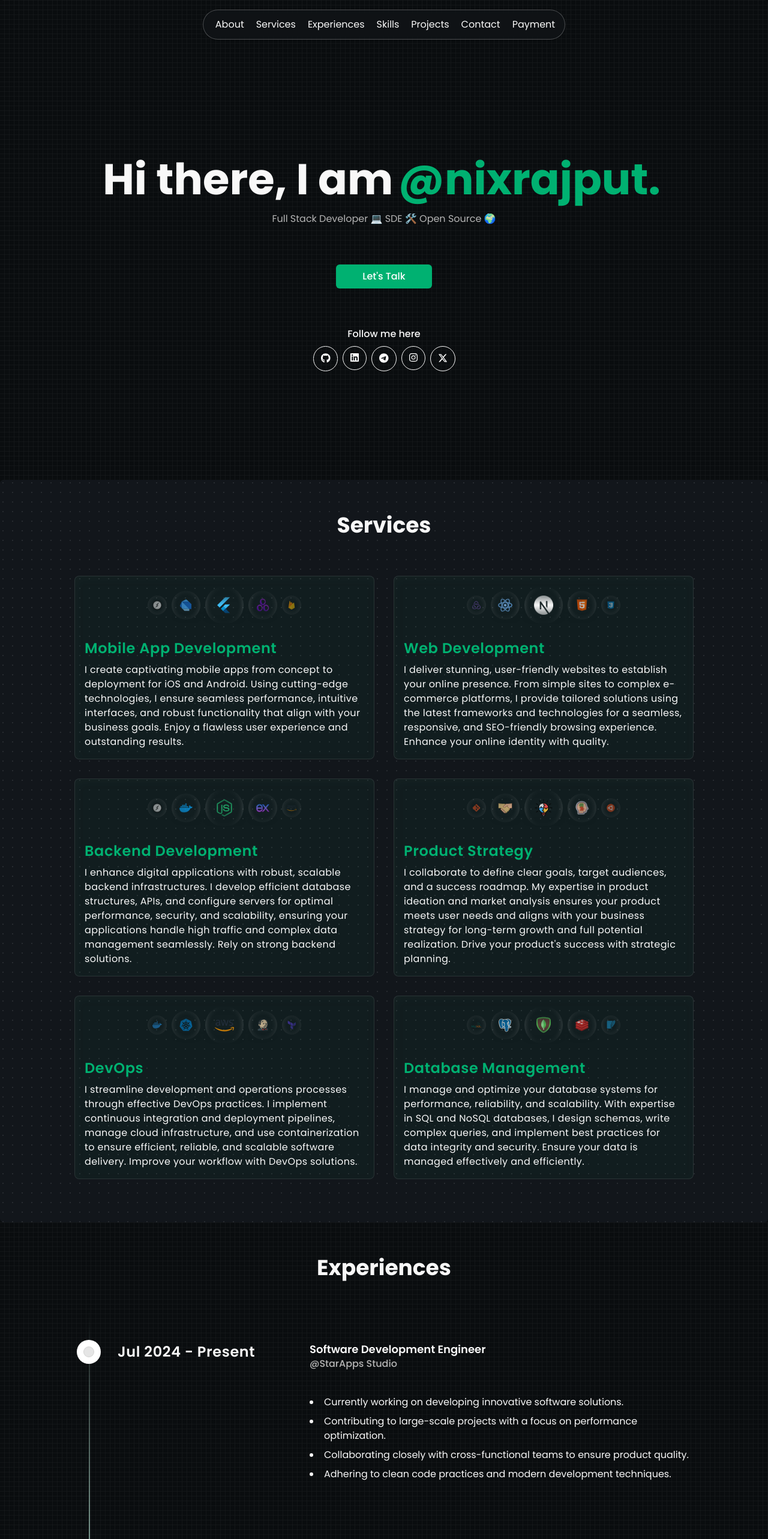
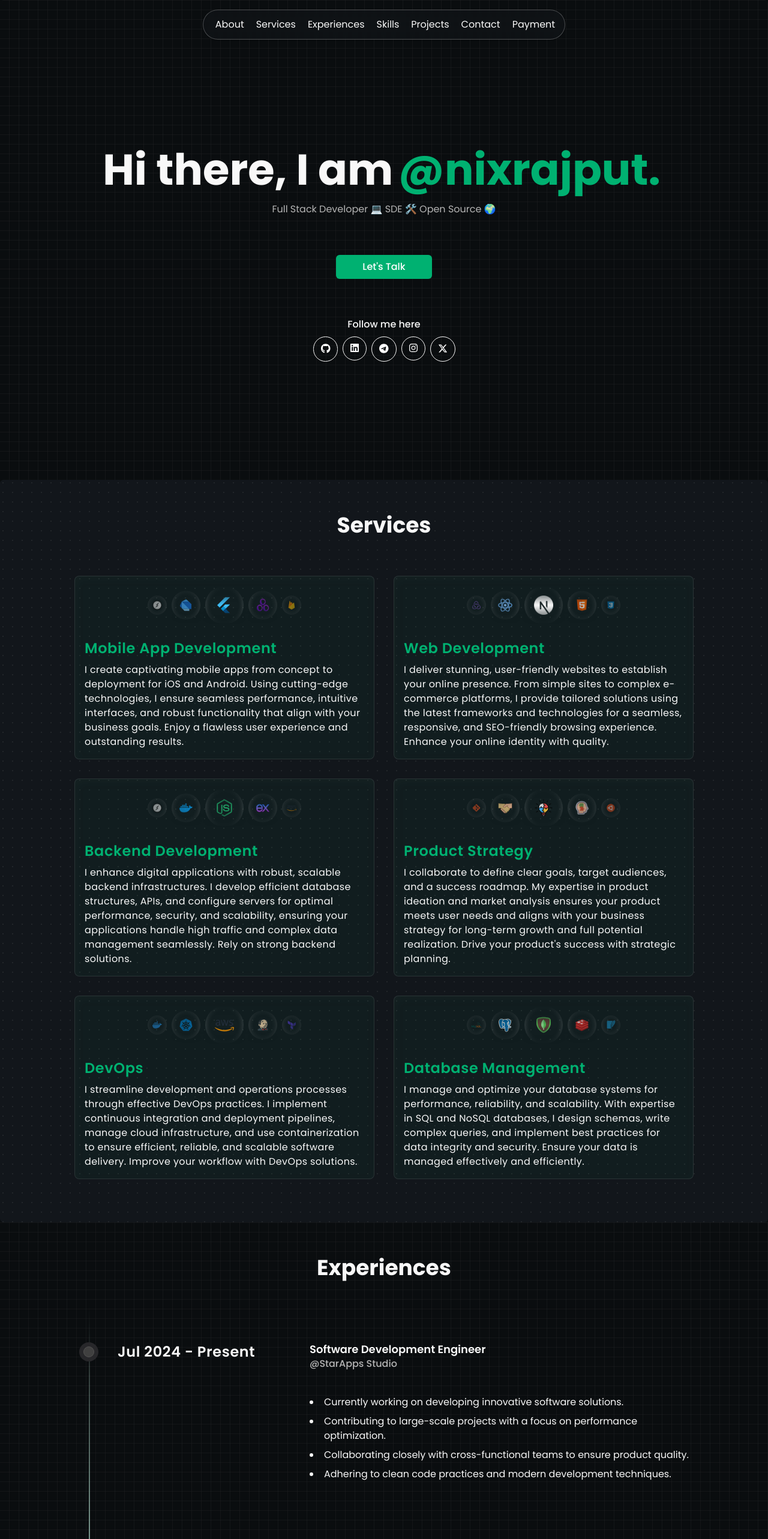
Before and after one commit to digi-kraken206/portfolio-nextjs-web, a Next.js app: page / in a window 1280 px wide. Shown: the top 2566 px of the page at 60% size. Built offline with nearby package versions, Linux system fonts and the light colour scheme; what tailwindcss-debug-screens would draw is missing.

Commit message:
UI Updates and Fixes

```diff
--- a/src/components/common/timeline.tsx
+++ b/src/components/common/timeline.tsx
@@ -2,7 +2,6 @@
 
 import { TimelineEntry } from "@/types";
 import {
-  useMotionValueEvent,
   useScroll,
   useTransform,
   motion,
@@ -34,16 +33,16 @@ export const Timeline = ({ data }: { data: TimelineEntry[] }) => {
       <div ref={ref} className="relative max-w-7xl mx-auto">
         {data.map((item, index) => (
           <div key={index} className="flex justify-start pt-20 pb-10">
-            <div className="sticky flex flex-col md:flex-row z-40 items-center top-20 self-start max-w-xs lg:max-w-sm md:w-full">
-              <div className="h-10 absolute left-3 md:left-3 w-10 rounded-full bg-white dark:bg-black flex items-center justify-center">
-                <div className="h-4 w-4 rounded-full bg-neutral-200 dark:bg-neutral-800 border border-neutral-300 dark:border-neutral-700 p-2" />
+            <div className="sticky flex flex-col md:flex-row z-40 items-center top-20 lg:top-20 self-start max-w-xs lg:max-w-sm md:w-full">
+              <div className="h-6 w-6 lg:h-8 lg:w-8 absolute left-5 lg:left-4 rounded-full bg-zinc-800 dark:bg-zinc-800 flex items-center justify-center">
+                <div className="h-3 w-3 lg:h-4 lg:w-4 p-1 lg:p-2 rounded-full bg-neutral-700 dark:bg-neutral-700 border border-neutral-600 dark:border-neutral-700" />
               </div>
               <h3 className="hidden md:block text-lg lg:text-xl xl:text-2xl font-semibold text-[var(--textColor)] dark:text-[var(--textColor)] md:pl-20 tracking-wide">
                 {item.title}
               </h3>
             </div>
 
-            <div className="relative pl-20 pr-4 md:pl-4 w-full">
+            <div className="relative pl-16 pr-4 md:pl-4 w-full">
               <h3 className="md:hidden block text-2xl mb-4 text-left font-bold text-neutral-500 dark:text-neutral-500">
                 {item.title}
               </h3>
@@ -53,7 +52,7 @@ export const Timeline = ({ data }: { data: TimelineEntry[] }) => {
         ))}
 
         <div
-          style={{ height: (height - 20) + "px" }}
+          style={{ height: height - 20 + "px" }}
           className="absolute md:left-8 left-8 top-0 overflow-hidden w-[2px] bg-[linear-gradient(to_bottom,var(--tw-gradient-stops))] from-transparent from-[0%] via-neutral-200 dark:via-neutral-700 to-transparent to-[99%] [mask-image:linear-gradient(to_bottom,transparent_0%,black_10%,black_90%,transparent_100%)] "
         >
           <motion.div
--- a/src/components/home/Section1.tsx
+++ b/src/components/home/Section1.tsx
@@ -11,10 +11,10 @@ import TalkButton from "./ui/TalkButton";
 const HomeSection1 = ({ id }: Readonly<{ id: string }>) => {
   return (
     <ResponsiveBox
-      classNames="dark:bg-[var(--bgColor)] bg-[var(--bgColor)] dark:bg-grid-small-white/[0.2] bg-grid-small-white/[0.2] min-h-screen items-center justify-center relative overflow-hidden rounded-md"
+      classNames="dark:bg-[var(--bgColor)] bg-[var(--bgColor)] dark:bg-grid-white/[0.1] bg-grid-white/[0.1] min-h-screen items-center justify-center relative overflow-hidden rounded-md"
       id={id}
     >
-      <ConstrainedBox classNames="px-4 py-8 pt-24 z-20 items-center justify-center">
+      <ConstrainedBox classNames="px-4 py-8 pt-16 z-20 items-center justify-center">
         <Column classNames="w-full items-center justify-center">
           <div className="inline-flex items-center">
             <p className="text-2xl/normal sm:text-3xl/normal md:text-5xl/normal lg:text-6xl/normal xl:text-7xl/normal dark:text-[var(--textColor)] text-[var(--textColor)] font-bold text-center">
--- a/src/components/home/Section2.tsx
+++ b/src/components/home/Section2.tsx
@@ -7,7 +7,7 @@ import services from "@/data/services";
 const HomeSection2 = ({ id }: { id: string }) => {
   return (
     <ResponsiveBox
-      classNames="dark:bg-[var(--dialogColor)] bg-[var(--dialogColor)] min-h-screen items-center justify-center dark:bg-dot-white/[0.2] bg-dot-white/[0.2] rounded-md"
+      classNames="dark:bg-[var(--dialogColor)] bg-[var(--dialogColor)] min-h-screen items-center justify-center dark:bg-dot-white/[0.15] bg-dot-white/[0.15] rounded-md"
       id={id}
     >
       <ConstrainedBox classNames="p-4 py-16 z-20">
--- a/src/components/home/Section3.tsx
+++ b/src/components/home/Section3.tsx
@@ -8,7 +8,7 @@ import experiences from "@/data/experiences";
 const HomeSection3 = ({ id }: { id: string }) => {
   return (
     <ResponsiveBox
-      classNames="dark:bg-[var(--bgColor)] bg-[var(--bgColor)] dark:bg-grid-small-white/[0.2] bg-grid-small-white/[0.2] min-h-screen items-center justify-center"
+      classNames="dark:bg-[var(--bgColor)] bg-[var(--bgColor)] dark:bg-grid-white/[0.1] bg-grid-white/[0.1] min-h-screen items-center justify-center"
       id={id}
     >
       <ConstrainedBox classNames="p-4 py-16">
--- a/src/components/home/Section4.tsx
+++ b/src/components/home/Section4.tsx
@@ -8,7 +8,7 @@ import skills from "@/data/skills";
 const HomeSection4 = ({ id }: { id: string }) => {
   return (
     <ResponsiveBox
-      classNames="dark:bg-[var(--dialogColor)] bg-[var(--dialogColor)] min-h-screen items-center justify-center dark:bg-dot-white/[0.2] bg-dot-white/[0.2]"
+      classNames="dark:bg-[var(--dialogColor)] bg-[var(--dialogColor)] min-h-screen items-center justify-center dark:bg-dot-white/[0.15] bg-dot-white/[0.15]"
       id={id}
     >
       <ConstrainedBox classNames="p-4 py-16">
--- a/src/components/home/Section5.tsx
+++ b/src/components/home/Section5.tsx
@@ -7,7 +7,7 @@ import projects from "@/data/projects";
 const HomeSection5 = ({ id }: { id: string }) => {
   return (
     <ResponsiveBox
-      classNames="dark:bg-[var(--bgColor)] bg-[var(--bgColor)] dark:bg-grid-small-white/[0.2] bg-grid-small-white/[0.2] min-h-screen items-center justify-center"
+      classNames="dark:bg-[var(--bgColor)] bg-[var(--bgColor)] dark:bg-grid-white/[0.1] bg-grid-white/[0.1] min-h-screen items-center justify-center"
       id={id}
     >
       <ConstrainedBox classNames="p-4 py-16">
--- a/src/components/home/Section6.tsx
+++ b/src/components/home/Section6.tsx
@@ -9,7 +9,7 @@ import socialLinks from "@/data/socialLinks";
 const HomeSection6 = ({ id }: { id: string }) => {
   return (
     <ResponsiveBox
-      classNames="dark:bg-[var(--dialogColor)] bg-[var(--dialogColor)] min-h-screen items-center justify-center dark:bg-dot-white/[0.2] bg-dot-white/[0.2] items-center justify-center"
+      classNames="dark:bg-[var(--dialogColor)] bg-[var(--dialogColor)] min-h-screen items-center justify-center dark:bg-dot-white/[0.15] bg-dot-white/[0.15] items-center justify-center"
       id={id}
     >
       <ConstrainedBox classNames="p-4 py-16">
--- a/src/components/payment/MainSection.tsx
+++ b/src/components/payment/MainSection.tsx
@@ -5,7 +5,7 @@ import RazorPayButton from "@/components/common/razor-pay-button";
 const PaymentMainSection = () => {
   return (
     <ResponsiveBox
-      classNames="dark:bg-[var(--bgColor)] bg-[var(--bgColor)] dark:bg-grid-small-white/[0.2] bg-grid-small-white/[0.2] min-h-screen items-center justify-center relative overflow-hidden rounded-md"
+      classNames="dark:bg-[var(--bgColor)] bg-[var(--bgColor)] dark:bg-grid-white/[0.1] bg-grid-white/[0.1] min-h-screen items-center justify-center relative overflow-hidden rounded-md"
       id="payment"
     >
       <ConstrainedBox classNames="px-4 py-8 z-20 items-center justify-center">
--- a/tailwind.config.ts
+++ b/tailwind.config.ts
@@ -36,7 +36,7 @@ module.exports = {
         {
           "bg-grid": (value: any) => ({
             backgroundImage: `url("${svgToDataUri(
-              `<svg xmlns="http://www.w3.org/2000/svg" viewBox="0 0 32 32" width="32" height="32" fill="none" stroke="${value}"><path d="M0 .5H31.5V32"/></svg>`
+              `<svg xmlns="http://www.w3.org/2000/svg" viewBox="0 0 32 32" width="16" height="16" fill="none" stroke="${value}"><path d="M0 .5H31.5V32"/></svg>`
             )}")`,
           }),
           "bg-grid-small": (value: any) => ({
```
